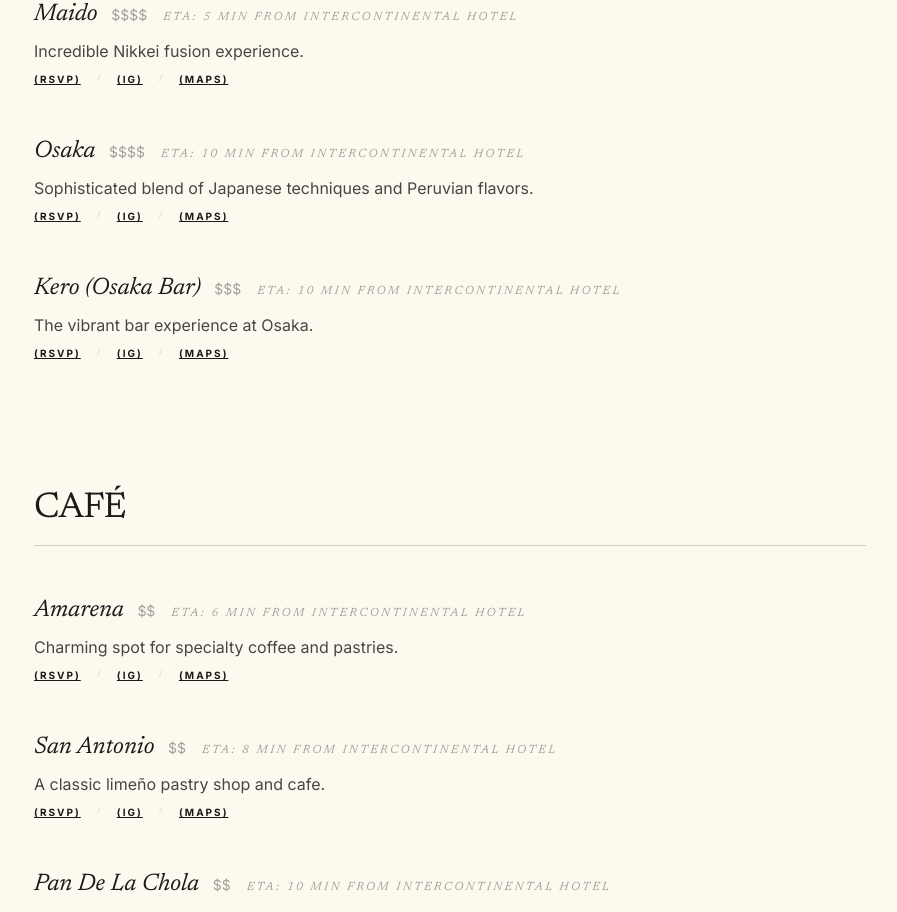
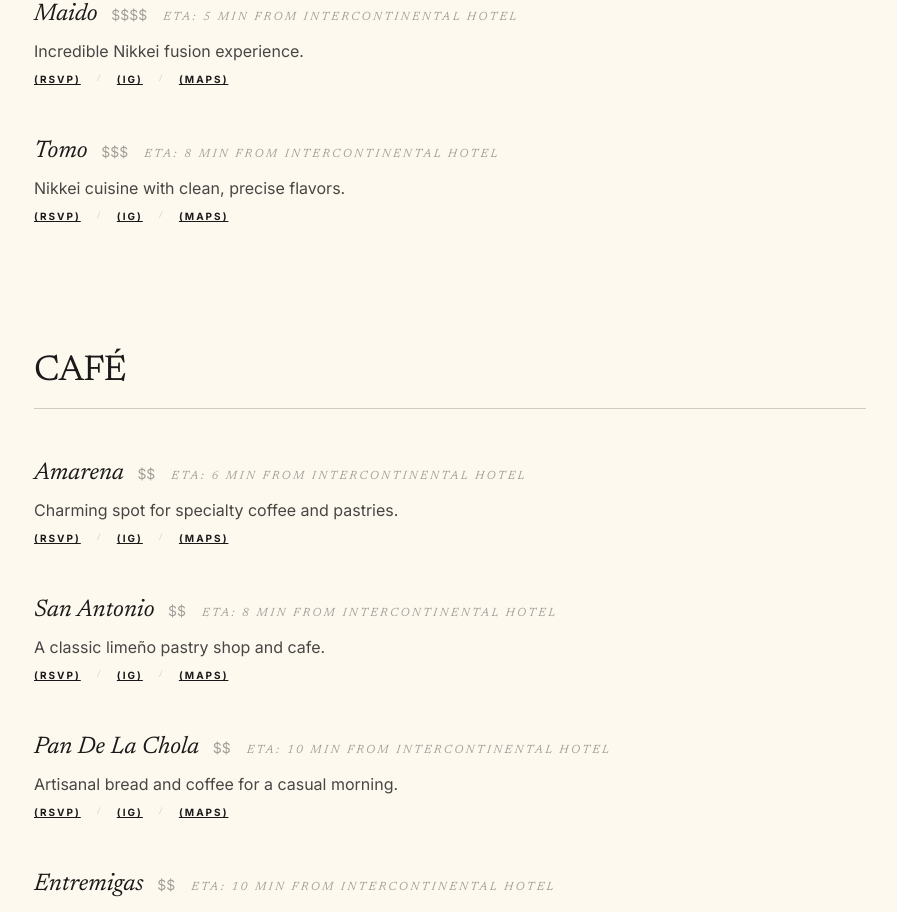
Before and after one commit to juanclopez95/karen-and-juanca-wedding, a React (Vite) app: page /#/eat in a window 1280 px wide. Shown: the part 2234-3146 px from the top of the page, without its empty margins (190-1087 px from the left). Built offline with nearby package versions, Linux system fonts and the light colour scheme.

Commit message:
fix: eat page links + add Tomo, remove Kero/Osaka (Karen 4/10)

```diff
--- a/src/pages/Eat.tsx
+++ b/src/pages/Eat.tsx
@@ -7,25 +7,24 @@
       title: "Classic Peruvian & Seafood",
       items: [
         { name: "El Mercado", price: "$$$", mapsUrl: "https://www.google.com/maps/place/El+Mercado/@-12.108422,-77.041544,17z", eta: "8 min", rsvpUrl: "http://www.elmercado.pe/", ig: "elmercadoperu", desc: "Fresh, vibrant seafood in a casual setting." },
-        { name: "La Mar", price: "$$$", mapsUrl: "https://www.google.com/maps/place/La+Mar+Cebicheria/@-12.110756,-77.042322,17z", eta: "10 min", rsvpUrl: "#", ig: "lamarcebicherialima", desc: "The quintessential cebichería experience (Walk-in only)." },
-        { name: "Central", price: "$$$$", mapsUrl: "https://www.google.com/maps/place/Central+Restaurante/@-12.154737,-77.022378,17z", eta: "12 min", rsvpUrl: "https://centralrestaurante.com.pe/reservas.html", ig: "centralrest", desc: "The world-renowned flagship of Peruvian gastronomy." },
-        { name: "Canta Rana", price: "$$", mapsUrl: "https://www.google.com/maps/place/Canta+Rana/@-12.148892,-77.022211,17z", eta: "13 min", rsvpUrl: "#", ig: "cantarana_barranco", desc: "A beloved local classic for ceviche and atmosphere (Walk-in only)." },
+        { name: "La Mar", price: "$$$", mapsUrl: "https://maps.app.goo.gl/Ag2m2pXZAarCnQX66", eta: "10 min", rsvpUrl: "#", ig: "lamarcebicherialima", desc: "The quintessential cebichería experience (Walk-in only)." },
+        { name: "Central", price: "$$$$", mapsUrl: "https://maps.app.goo.gl/8jjAKCivEU8KGtxK7", eta: "12 min", rsvpUrl: "https://centralrestaurante.com.pe/reservas.html", ig: "centralrest", desc: "The world-renowned flagship of Peruvian gastronomy." },
+        { name: "Canta Rana", price: "$$", mapsUrl: "https://maps.app.goo.gl/eom2LA13rHLxj53G6", eta: "13 min", rsvpUrl: "#", ig: "cantaranaoficial", desc: "A beloved local classic for ceviche and atmosphere (Walk-in only)." },
       ]
     },
     {
       title: "Criollo",
       items: [
-        { name: "Panchita", price: "$$$", mapsUrl: "https://www.google.com/maps/place/Panchita/@-12.119444,-77.028889,17z", eta: "7 min", rsvpUrl: "https://mesa247.pe/lima/restaurante/panchita", ig: "panchita.pe", desc: "The best of Peruvian street food and anticuchos." },
-        { name: "Alegria", price: "$$", mapsUrl: "https://www.google.com/maps/place/Alegr%C3%ADa+Picanter%C3%ADa/@-12.11,-77.03,17z", eta: "8 min", rsvpUrl: "https://mesa247.pe/lima/restaurante/alegria", ig: "alegria.picanteria", desc: "Traditional picantería flavors with a modern twist." },
-        { name: "Isolina", price: "$$$", mapsUrl: "https://www.google.com/maps/place/Isolina+Taberna+Peruana/@-12.148556,-77.022122,17z", eta: "12 min", rsvpUrl: "https://isolina.pe/reservas", ig: "isolinataberna", desc: "Traditional limeño tavern for hearty, authentic dishes." },
+        { name: "Panchita", price: "$$$", mapsUrl: "https://maps.app.goo.gl/iXnRL5fMaB96F6m38", eta: "7 min", rsvpUrl: "https://panchita.pe/", ig: "panchita.pe", desc: "The best of Peruvian street food and anticuchos." },
+        { name: "Alegria", price: "$$", mapsUrl: "https://www.google.com/maps/place/Alegr%C3%ADa+Picanter%C3%ADa/@-12.11,-77.03,17z", eta: "8 min", rsvpUrl: "https://wa.link/36qi28", ig: "alegria.picanteria.piurana", desc: "Traditional picantería flavors with a modern twist." },
+        { name: "Isolina", price: "$$$", mapsUrl: "https://maps.app.goo.gl/oyQY31QBXRiRj3yt8", eta: "12 min", rsvpUrl: "https://isolina.pe/reservas", ig: "isolinataberna", desc: "Traditional limeño tavern for hearty, authentic dishes." },
       ]
     },
     {
       title: "Nikkei",
       items: [
-        { name: "Maido", price: "$$$$", mapsUrl: "https://www.google.com/maps/place/Maido/@-12.124722,-77.029444,17z", eta: "5 min", rsvpUrl: "https://www.maido.pe/reservas", ig: "maidonikkei", desc: "Incredible Nikkei fusion experience." },
-        { name: "Osaka", price: "$$$$", mapsUrl: "https://www.google.com/maps/search/Osaka+Nikkei+Lima", eta: "10 min", rsvpUrl: "https://osakanikkei.com/es/lima", ig: "osakanikkei", desc: "Sophisticated blend of Japanese techniques and Peruvian flavors." },
-        { name: "Kero (Osaka Bar)", price: "$$$", mapsUrl: "https://www.google.com/maps/search/Kero+Osaka+Bar+Lima", eta: "10 min", rsvpUrl: "https://osakanikkei.com/es/lima", ig: "osakanikkei", desc: "The vibrant bar experience at Osaka." },
+        { name: "Maido", price: "$$$$", mapsUrl: "https://maps.app.goo.gl/nQAZE6iJB8LpHzEQA", eta: "5 min", rsvpUrl: "https://www.maido.pe/reservas", ig: "mitsuharu_maido", desc: "Incredible Nikkei fusion experience." },
+        { name: "Tomo", price: "$$$", mapsUrl: "https://maps.app.goo.gl/7fgXTMZexBouSrqZA", eta: "8 min", rsvpUrl: "https://tomococinanikkei.meitre.com/", ig: "tomococinanikkei", desc: "Nikkei cuisine with clean, precise flavors." },
       ]
     },
     {
@@ -59,25 +58,24 @@
       title: "Clásico Peruano & Mariscos",
       items: [
         { name: "El Mercado", price: "$$$", mapsUrl: "https://www.google.com/maps/place/El+Mercado/@-12.108422,-77.041544,17z", eta: "8 min", rsvpUrl: "http://www.elmercado.pe/", ig: "elmercadoperu", desc: "Mariscos frescos y vibrantes en un ambiente relajado." },
-        { name: "La Mar", price: "$$$", mapsUrl: "https://www.google.com/maps/place/La+Mar+Cebicheria/@-12.110756,-77.042322,17z", eta: "10 min", rsvpUrl: "#", ig: "lamarcebicherialima", desc: "La experiencia cebichería por excelencia (sin reserva)." },
-        { name: "Central", price: "$$$$", mapsUrl: "https://www.google.com/maps/place/Central+Restaurante/@-12.154737,-77.022378,17z", eta: "12 min", rsvpUrl: "https://centralrestaurante.com.pe/reservas.html", ig: "centralrest", desc: "El buque insignia de la gastronomía peruana, reconocido mundialmente." },
-        { name: "Canta Rana", price: "$$", mapsUrl: "https://www.google.com/maps/place/Canta+Rana/@-12.148892,-77.022211,17z", eta: "13 min", rsvpUrl: "#", ig: "cantarana_barranco", desc: "Un clásico local para ceviche y ambiente inigualable (sin reserva)." },
+        { name: "La Mar", price: "$$$", mapsUrl: "https://maps.app.goo.gl/Ag2m2pXZAarCnQX66", eta: "10 min", rsvpUrl: "#", ig: "lamarcebicherialima", desc: "La experiencia cebichería por excelencia (sin reserva)." },
+        { name: "Central", price: "$$$$", mapsUrl: "https://maps.app.goo.gl/8jjAKCivEU8KGtxK7", eta: "12 min", rsvpUrl: "https://centralrestaurante.com.pe/reservas.html", ig: "centralrest", desc: "El buque insignia de la gastronomía peruana, reconocido mundialmente." },
+        { name: "Canta Rana", price: "$$", mapsUrl: "https://maps.app.goo.gl/eom2LA13rHLxj53G6", eta: "13 min", rsvpUrl: "#", ig: "cantaranaoficial", desc: "Un clásico local para ceviche y ambiente inigualable (sin reserva)." },
       ]
     },
     {
       title: "Criollo",
       items: [
-        { name: "Panchita", price: "$$$", mapsUrl: "https://www.google.com/maps/place/Panchita/@-12.119444,-77.028889,17z", eta: "7 min", rsvpUrl: "https://mesa247.pe/lima/restaurante/panchita", ig: "panchita.pe", desc: "Lo mejor de la comida callejera peruana y anticuchos." },
-        { name: "Alegria", price: "$$", mapsUrl: "https://www.google.com/maps/place/Alegr%C3%ADa+Picanter%C3%ADa/@-12.11,-77.03,17z", eta: "8 min", rsvpUrl: "https://mesa247.pe/lima/restaurante/alegria", ig: "alegria.picanteria", desc: "Sabores tradicionales de picantería con un toque moderno." },
-        { name: "Isolina", price: "$$$", mapsUrl: "https://www.google.com/maps/place/Isolina+Taberna+Peruana/@-12.148556,-77.022122,17z", eta: "12 min", rsvpUrl: "https://isolina.pe/reservas", ig: "isolinataberna", desc: "Taberna limeña tradicional para platos contundentes y auténticos." },
+        { name: "Panchita", price: "$$$", mapsUrl: "https://maps.app.goo.gl/iXnRL5fMaB96F6m38", eta: "7 min", rsvpUrl: "https://panchita.pe/", ig: "panchita.pe", desc: "Lo mejor de la comida callejera peruana y anticuchos." },
+        { name: "Alegria", price: "$$", mapsUrl: "https://www.google.com/maps/place/Alegr%C3%ADa+Picanter%C3%ADa/@-12.11,-77.03,17z", eta: "8 min", rsvpUrl: "https://wa.link/36qi28", ig: "alegria.picanteria.piurana", desc: "Sabores tradicionales de picantería con un toque moderno." },
+        { name: "Isolina", price: "$$$", mapsUrl: "https://maps.app.goo.gl/oyQY31QBXRiRj3yt8", eta: "12 min", rsvpUrl: "https://isolina.pe/reservas", ig: "isolinataberna", desc: "Taberna limeña tradicional para platos contundentes y auténticos." },
       ]
     },
     {
       title: "Nikkei",
       items: [
-        { name: "Maido", price: "$$$$", mapsUrl: "https://www.google.com/maps/place/Maido/@-12.124722,-77.029444,17z", eta: "5 min", rsvpUrl: "https://www.maido.pe/reservas", ig: "maidonikkei", desc: "Una experiencia de fusión Nikkei increíble." },
-        { name: "Osaka", price: "$$$$", mapsUrl: "https://www.google.com/maps/search/Osaka+Nikkei+Lima", eta: "10 min", rsvpUrl: "https://osakanikkei.com/es/lima", ig: "osakanikkei", desc: "Fusión sofisticada de técnicas japonesas con sabores peruanos." },
-        { name: "Kero (Osaka Bar)", price: "$$$", mapsUrl: "https://www.google.com/maps/search/Kero+Osaka+Bar+Lima", eta: "10 min", rsvpUrl: "https://osakanikkei.com/es/lima", ig: "osakanikkei", desc: "La vibrante experiencia de bar en Osaka." },
+        { name: "Maido", price: "$$$$", mapsUrl: "https://maps.app.goo.gl/nQAZE6iJB8LpHzEQA", eta: "5 min", rsvpUrl: "https://www.maido.pe/reservas", ig: "mitsuharu_maido", desc: "Una experiencia de fusión Nikkei increíble." },
+        { name: "Tomo", price: "$$$", mapsUrl: "https://maps.app.goo.gl/7fgXTMZexBouSrqZA", eta: "8 min", rsvpUrl: "https://tomococinanikkei.meitre.com/", ig: "tomococinanikkei", desc: "Cocina Nikkei con sabores limpios y precisos." },
       ]
     },
     {
```
